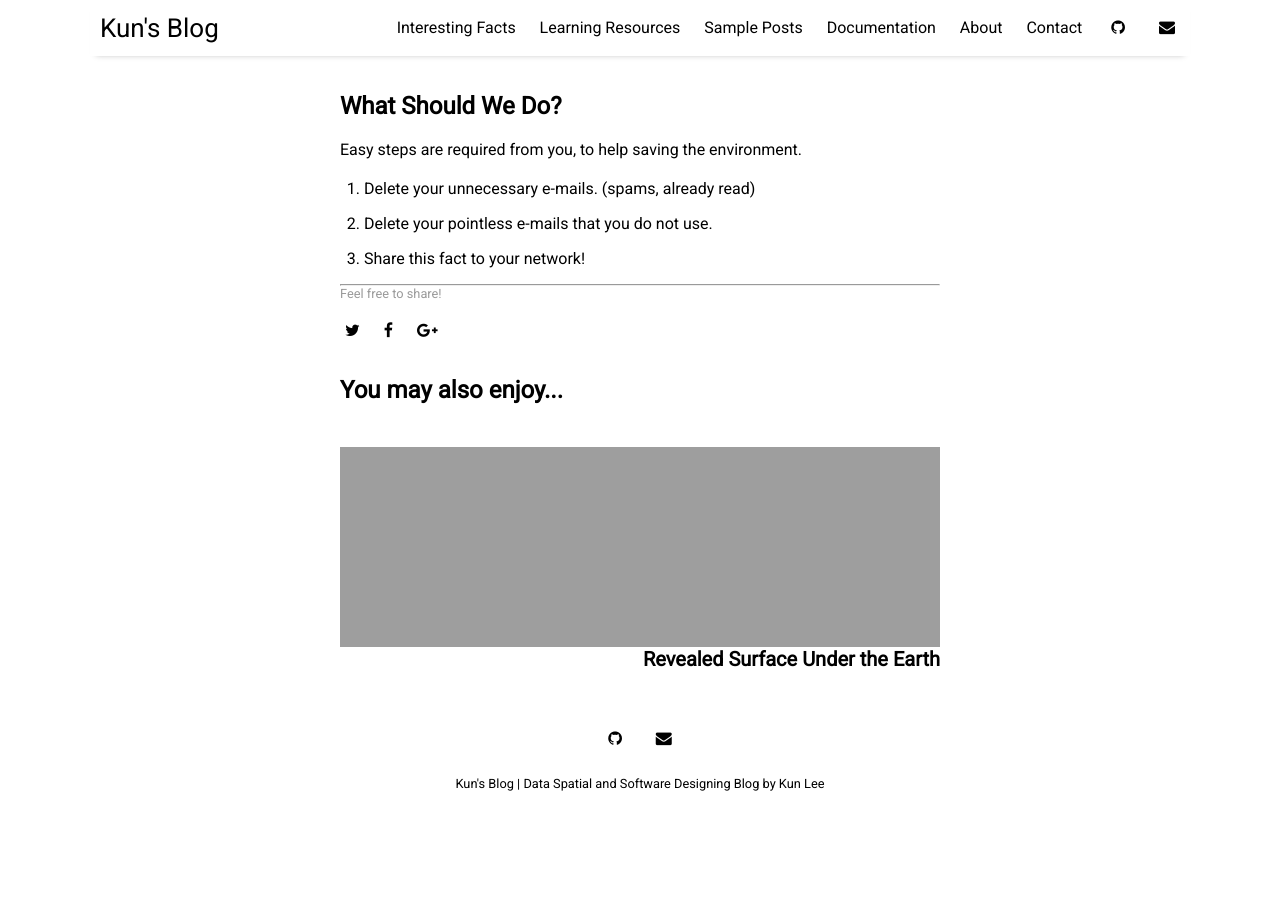
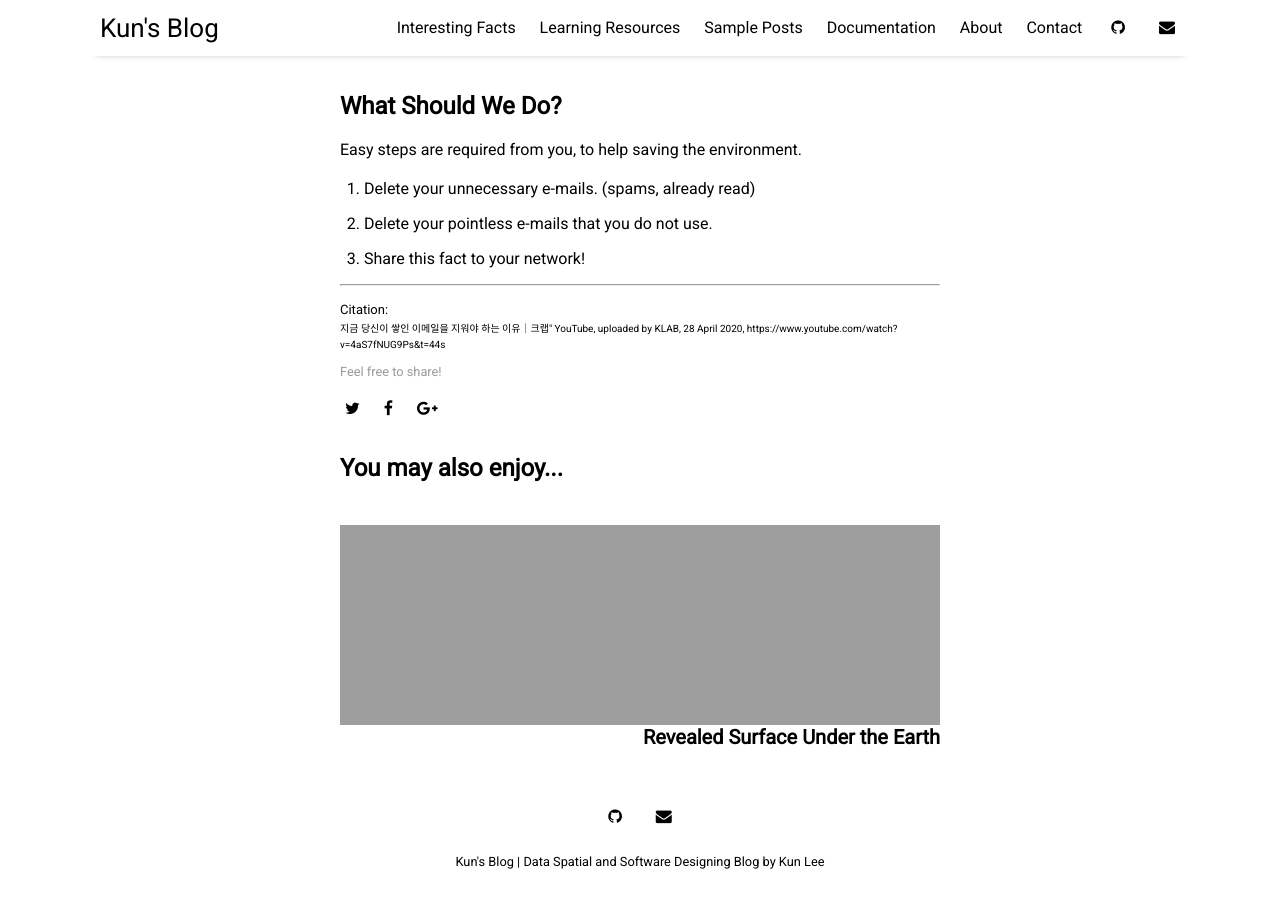
Before and after one commit to kun-w-lee/blog, a Jekyll site: the page built from _posts/2020-08-21-pointless_emails.md, in a window 1280 px wide and 900 px high, scrolled down 1516 px. Built offline with Jekyll 4.4.1, drawn with Linux system fonts in a browser that asks for light colours; nearby versions of some CDN libraries; before the commit the page ends 2338 px from its top, so only the background shows below that; some of the changed lines change nothing that is shown.

Commit message:
Final Touch on pointless_email

```diff
--- a/_posts/2020-08-21-pointless_emails.md
+++ b/_posts/2020-08-21-pointless_emails.md
@@ -52,5 +52,5 @@ Easy steps are required from you, to help saving the environment.
 
 ---
 
-[^1]: Citation:
-[^2]: 지금 당신이 쌓인 이메일을 지워야 하는 이유｜크랩" YouTube, uploaded by KLAB, 28 April 2020, https://www.youtube.com/watch?v=4aS7fNUG9Ps&t=44s
+<p style="margin-bottom: 0; font-size: 13px;">Citation:</p>
+<p style="margin-top:0; font-size: 10px;"> 지금 당신이 쌓인 이메일을 지워야 하는 이유｜크랩" YouTube, uploaded by KLAB, 28 April 2020, https://www.youtube.com/watch?v=4aS7fNUG9Ps&t=44s </p>
```
